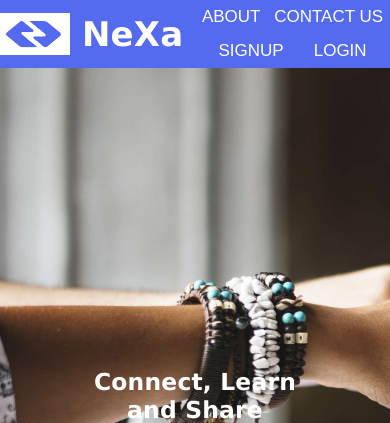
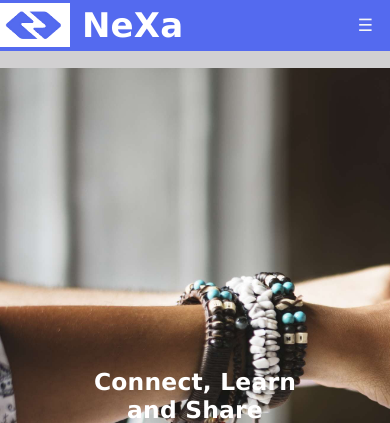
Before and after one commit to ugberaeseac/NeXa, a Flask app: page / in a window 390 px wide; the page is wider, and only the part inside the window is pictured. Shown: the top 423 px of that part. Run offline with Flask 3, Linux system fonts and the light colour scheme; some libraries are stand-ins or nearby versions.

Commit message:
Use hamburger menu on smaller screen for navbar

```diff
--- a/nexa/static/css/footer.css
+++ b/nexa/static/css/footer.css
@@ -20,3 +20,9 @@ footer .item a{
 footer .item a:hover{
     color: #d7d3d3;
 }
+
+@media screen and (max-width: 650px){
+    footer{
+        flex-wrap: wrap;
+    }
+}
--- a/nexa/static/css/header.css
+++ b/nexa/static/css/header.css
@@ -67,3 +67,34 @@ header{
     color: #f5f6f7;
     background-color: #546AEF;
 }
+
+.menu-toggle{
+    display: none;
+    padding-right: 1rem;
+}
+
+@media screen and (max-width: 650px) {
+    header .menu-toggle{
+        display: block;
+        cursor: pointer;
+    }
+
+    nav ul{
+        display: none;
+    }
+
+    nav ul.show{
+        display: block;
+    }
+
+    .logo{
+        width: max(70px, 7vw);
+        aspect-ratio: 15 / 9.5;
+        padding: 0;
+    }
+    header{
+        height: 6vh;
+        color: #f5f6f7;
+        background-color: #546AEF;
+    }
+}
--- a/nexa/static/css/login.css
+++ b/nexa/static/css/login.css
@@ -114,5 +114,7 @@ input[type=submit]:hover {
   .vl {
     display: none;
   }
-
+  .col h6{
+    font-size: 1.2rem;
+  }
 }
--- /dev/null
+++ b/nexa/static/js/header.js
@@ -0,0 +1,14 @@
+document.addEventListener('DOMContentLoaded', function() {
+    let menu = document.querySelector('.menu-toggle');
+
+    menu.addEventListener('click', function(){
+        classes = document.querySelector('nav ul').classList.toggle("show");
+
+        if (classes){
+            menu.style.color = '#d7d3d3';
+        }
+        else {
+            menu.style.color = '#f5f6f7'
+        }
+    });
+})
--- a/nexa/templates/header.html
+++ b/nexa/templates/header.html
@@ -12,4 +12,6 @@
             <li class="login"><a href="{{ url_for('login') }}">LOGIN</a></li>
         </ul>
     </nav>
+    <div class="menu-toggle">&#9776;</div>
 </header>
+<script src="{{ url_for('static', filename='js/header.js') }}"></script>
```
Also changed, not shown: nexa/static/css/signup.css (+14 -4 lines).
